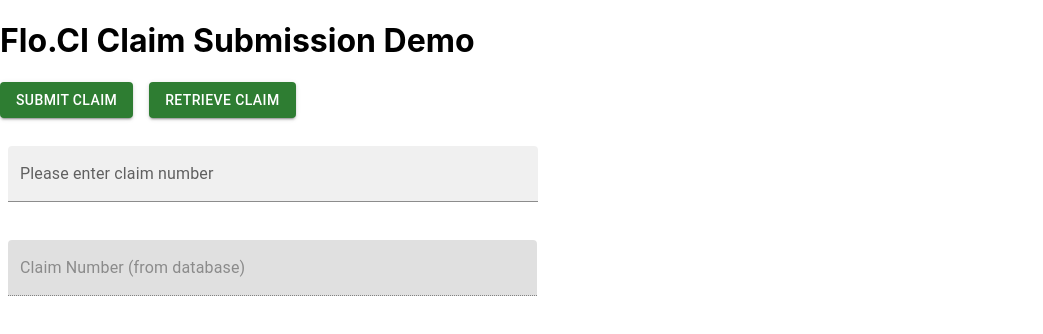
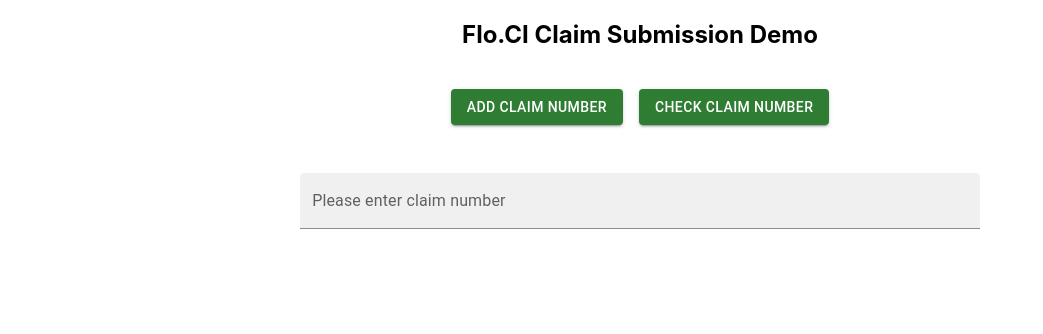
Before and after one commit to Flo-CI/front-end, a React (Create React App) app: page / in a window 1280 px wide. Shown: the top 334 px of the page, without its empty margins (0-1043 px from the left). Built offline with nearby package versions, Linux system fonts and the light colour scheme.

Commit message:
Reformatted button design, added POST and GET database functionality

```diff
--- a/src/App.js
+++ b/src/App.js
@@ -1,26 +1,75 @@
 import './App.css';
+import React, {useState} from 'react';
 import Stack from '@mui/material/Stack';
 import Button from '@mui/material/Button';
 import TextField from '@mui/material/TextField';
+import {Grid} from "@mui/material";
 
 function App() {
+    const base_url = "http://localhost:8080/demo/claim?policyNumber=";
+    const [data, setData] = useState({});
+
+    // Define a state variable to store the user input
+    const [claimNumber, setClaimNumber] = useState('');
+
+    // Event handler to update the claimNumber state when the user types
+    const handleClaimNumberChange = (event) => {
+        setClaimNumber(event.target.value);
+    };
+
+    // Function that grabs info of user inputted claim number
+    const fetchInfo = () => {
+        // Calls GET Database API of specific claim number and saves it to data
+        const response = fetch(base_url + claimNumber, {method: "GET", headers: {
+                accept: 'application/json',
+            },})
+            .then((response) => response.json())
+            .then((data) => setData(data));
+
+        try {
+            // Checks to see if the account found is correct
+            if (claimNumber === data['details']['0']['policyNumber']) {
+                alert("The user id is " + data['details']['0']['id']);
+            } else {
+                alert("The inputted policy number is not currently registered")
+            }
+
+        } catch (e) {
+
+        }
+    }
+
+    // Calls POST Database API of user inputted claim number
+    const uploadData = () => {
+        fetch(base_url + claimNumber, {
+            method: 'POST',
+            data: {
+                policyNumber: claimNumber
+            }
+        })
+    }
+
   return (
     <div>
-      <h1>Flo.CI Claim Submission Demo</h1>
-      <h2>
-        <Stack spacing={2} direction="row">
-          <Button variant="contained" color="success" sx={{m: 1}}>Submit claim</Button>
-          <Button variant="contained" color="success" sx={{m: 1}}>Retrieve claim</Button>
-        </Stack>
-      </h2>
-      <h3>
-        <TextField id="filled-basic" label="Please enter claim number" variant="filled"
-        color="success"  sx={{m: 1, width: '42ch'}}/>
-      </h3>
-      <h4>
-      <TextField disabled id="filled-basic" label="Claim Number (from database)" variant="filled"
-        color="success"  sx={{m: 1, width: '49ch'}}/>
-      </h4>
+        <Grid container justify="center" alignItems="center" direction="column">
+            <Grid item>
+                <h2 style={{textAlign: "center",}}>Flo.CI Claim Submission Demo</h2>
+            </Grid>
+            <Grid item>
+                <h2>
+                    <Stack style={{justifyContent: 'center'}} spacing={2} direction="row">
+                      <Button variant="contained" color="success" onClick={uploadData} sx={{m: 1}}>Add Claim Number</Button>
+                      <Button variant="contained" color="success" onClick={fetchInfo} sx={{m: 1}}>Check Claim Number</Button>
+                    </Stack>
+                </h2>
+            </Grid>
+            <Grid item>
+                <h2>
+                    <TextField id="filled-basic" label="Please enter claim number" variant="filled"
+                    color="success" onChange={handleClaimNumberChange} sx={{m: 1, width: '42ch'}}/>
+                </h2>
+            </Grid>
+        </Grid>
     </div>
   );
 }
```
